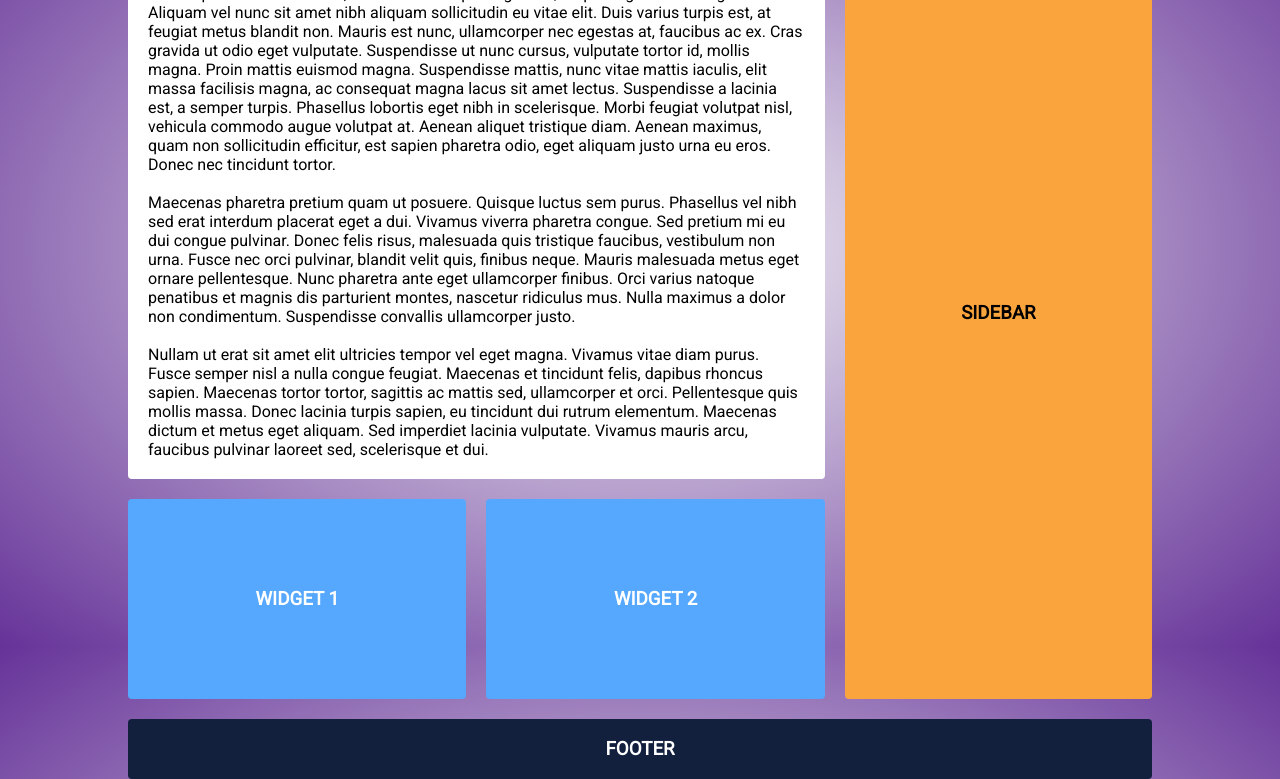
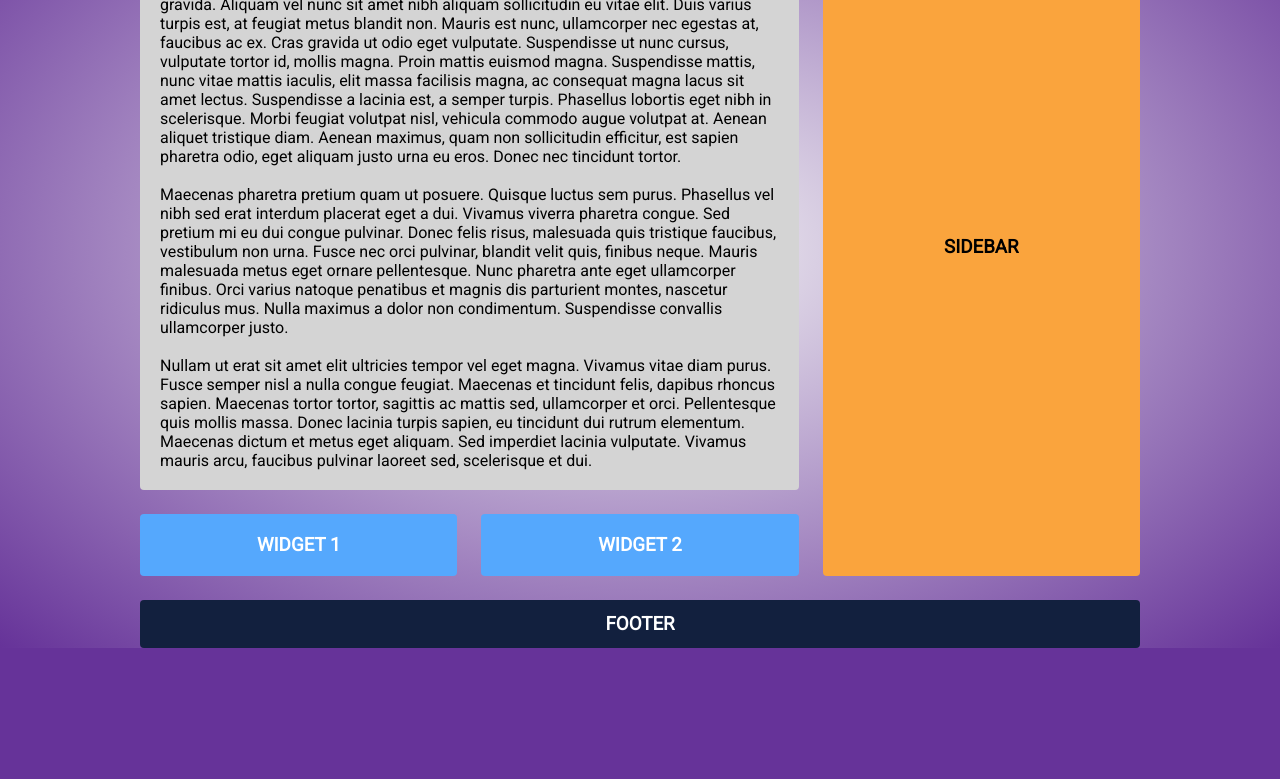
Before and after one commit to yamilmsilva/-Grid-Basic-Practis, a plain HTML site: page index.html in a window 1280 px wide. Shown: the part 154-933 px from the top of the page. After the commit the page ends 802 px from the top, so only its background shows below. Drawn offline with Linux system fonts and the light colour scheme.

Commit message:
Update style.css

```diff
--- a/style.css
+++ b/style.css
@@ -1,9 +1,15 @@
-/* || RESET */
+/*=============== FONT ===============*/
+
+/*=============== RESET ===============*/
+
 *, *::before, *::after{
     margin: 0;
     padding: 0;
     margin: 0;
     box-sizing: border-box;
+
+    text-decoration: none;
+    list-style: none;
   }
 
 html{
@@ -11,12 +17,8 @@ html{
 }
 
 body {
-  display: grid;
-  place-items: center;
-  height: 100vh;
-	background: #0044ff;
-	color: #000;
-	font-family: 'Roboto', sans-serif;
+    background: #E9ECF4;
+    font-family: 'Roboto', sans-serif;
 }
 
 img, picture, video, canvas, svg {
@@ -25,14 +27,15 @@ img, picture, video, canvas, svg {
   }
 
 .container{
-    width: 80%;
-    max-width: 100%;
-    height: 100vh;
-    /* margin:0 0 20px 0; */
+    height: 100vh;  /* this will make full screen*/
+    width: 90%;  /* this will take 90% ffrom both sides */
+    max-width: 1000px;  /* this will limited the expantion of it */
+    margin: 0 auto; /* this will make center works hand to hand with height: 100vh;*/
+
     display: grid;
-    grid-gap: 20px;
+    grid-gap: 1rem;
     grid-template-columns: 1fr;
-    grid-template-rows: 60px repeat(4, auto) 60px ;
+    grid-template-rows: 6% repeat(4, auto) 60% ;
 /*
     grid-template-areas: "header header header "
                          "contenido contenido contenido"
@@ -54,20 +57,29 @@ img, picture, video, canvas, svg {
 .container .contenido,
 .container .sidebar,
 .container .footer {
-    background-color: #fff ;
     padding: 20px;
     border-radius: 4px;
 }
 
 .container .header{
+    text-align: center;
+    display: flex;
+    align-items: center;
+    justify-content: center;
+
     background-color: #12203e;
     color: #fff;
-
     grid-area: header;
 }
 
 .container .contenido{
+    display: flex;
+    align-items: flex-start;
+    justify-content: space-evenly;
+    flex-direction: column;
+
     grid-area: contenido;
+    background-color: #d4d4d4;
 
 }
 
@@ -79,7 +91,7 @@ img, picture, video, canvas, svg {
     align-items: center;
     justify-content: center;
 
-    min-height: 200px;
+    min-height: 100px;
 
     grid-area: sidebar;
 }
@@ -88,8 +100,8 @@ img, picture, video, canvas, svg {
 .container .widget-2 {
     background-color: #55a8fd;
     color: #fff;
-    /* height: 100px; */
-    min-height: 200px;
+    height: 100%;
+/*     min-height: 200px; */
     text-align: center;
 
     display: flex;
@@ -109,13 +121,13 @@ img, picture, video, canvas, svg {
 
 
 .container .footer{
-    background-color: #12203e;
-    color: #fff;
-
+    text-align: center;
     display: flex;
     align-items: center;
     justify-content: center;
 
+    background-color: #12203e;
+    color: #fff;
     grid-area: footer;
 
 
@@ -153,7 +165,7 @@ img, picture, video, canvas, svg {
 
     .container{
        grid-template-columns: 10% 1fr 30%;
-       grid-template-rows: 60px auto auto auto 60px ;
+       grid-template-rows: 6% repeat(3, auto) 6% ;
         grid-template-areas: "header header header "
                              "contenido contenido contenido"
                              "sidebar sidebar sidebar"
@@ -169,8 +181,9 @@ img, picture, video, canvas, svg {
       background-image: radial-gradient(whitesmoke, firebrick)
     }
     .container{
-      grid-template-columns: repeat(2, auto) 30% ;
-        grid-template-rows: 60px auto auto 60px ;
+        grid-gap: 1.5rem;
+        grid-template-columns: repeat(3, 1fr);
+	grid-template-rows: 6% repeat(2, auto) 6%;
         grid-template-areas: "header header header "
                              "contenido contenido sidebar"
                              "widget-1 widget-2 sidebar"
```
